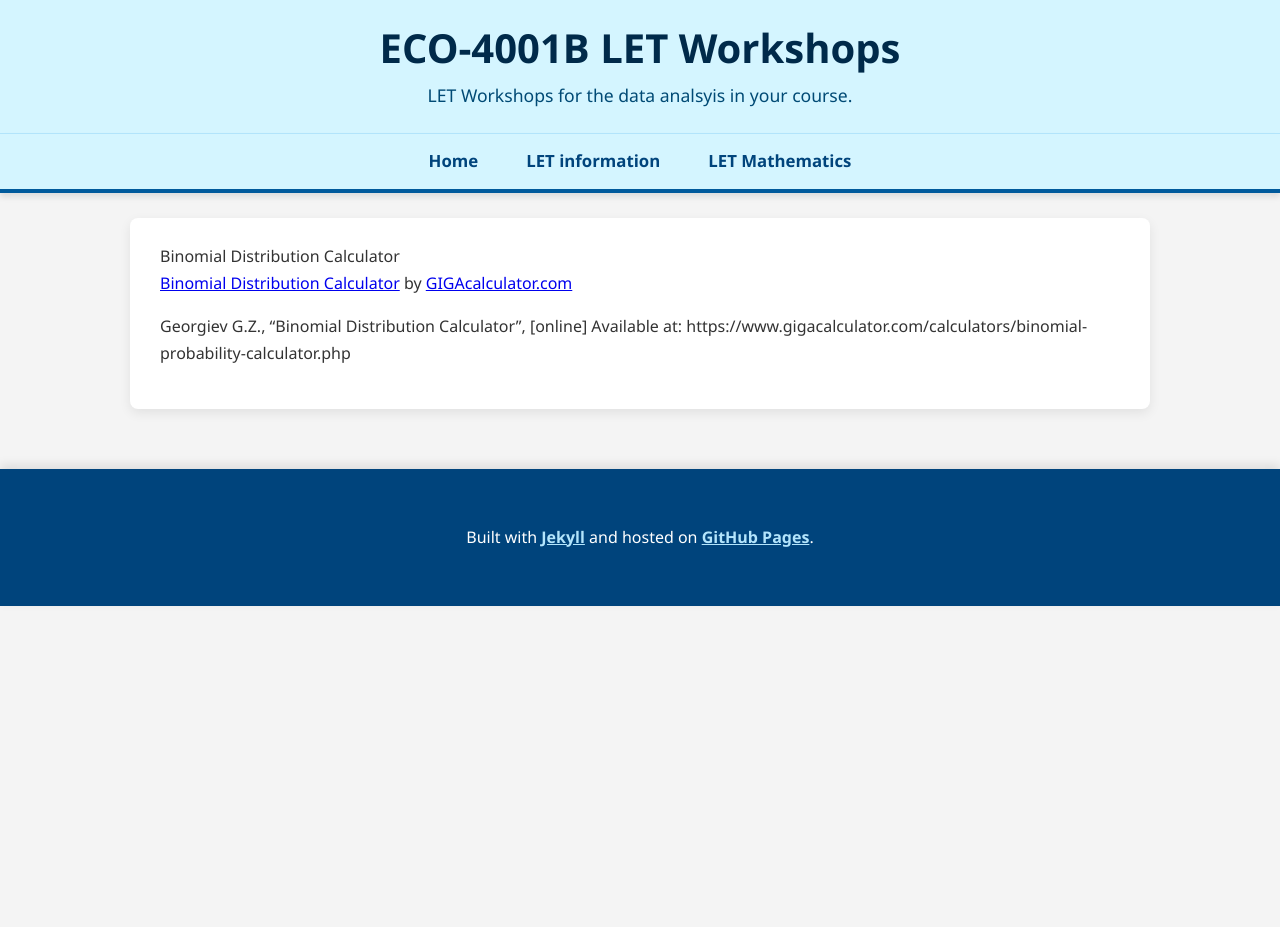
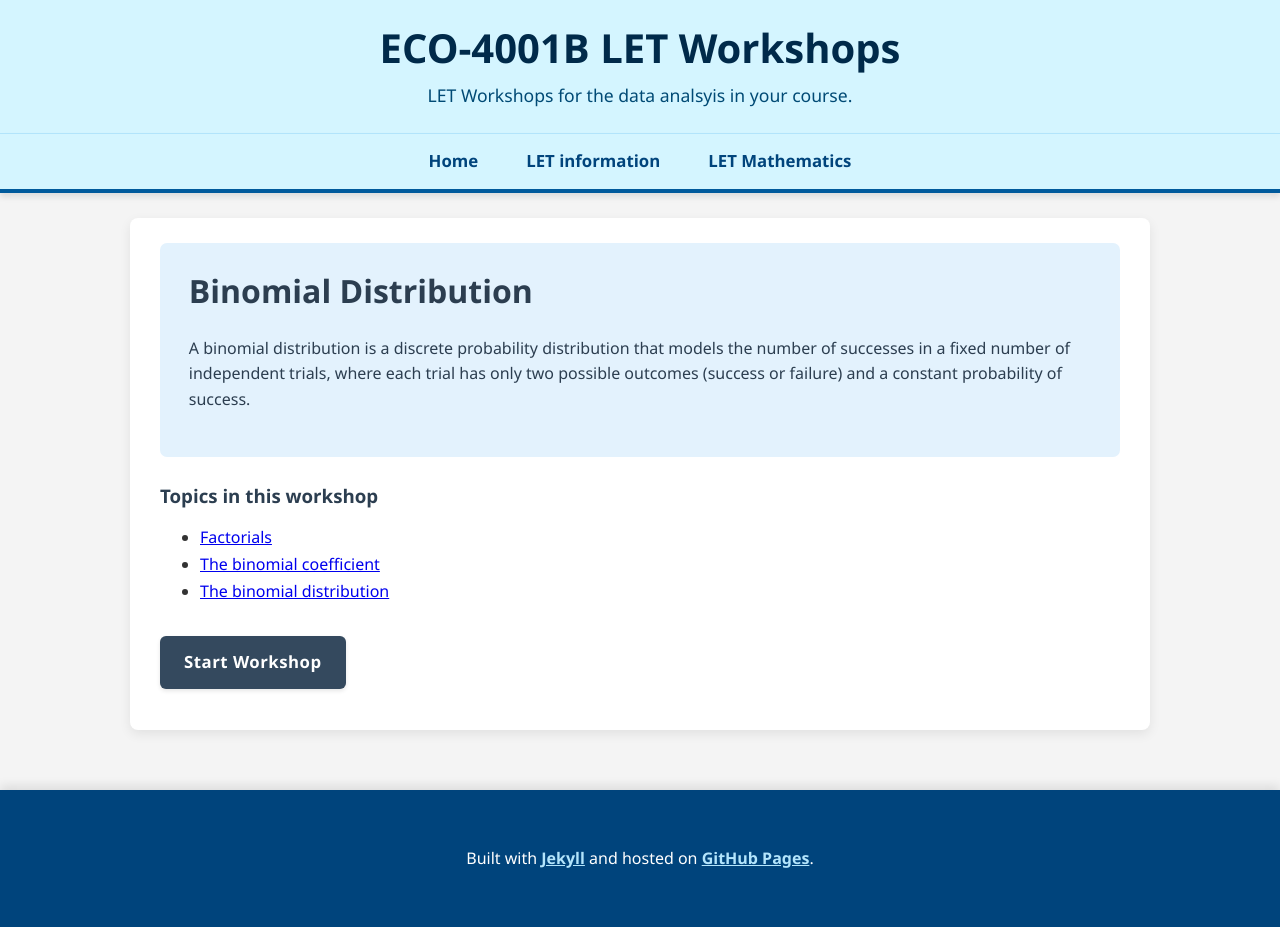
Before and after one commit to probe973/eco-4001b, a Jekyll site: the page built from binomial/index.md, in a window 1280 px wide. Built offline with Jekyll 4.4.1, drawn with Linux system fonts in a browser that asks for light colours; a script that is not in the unit is left out; before the commit the page ends 900 px from its top, so only the background shows below that.

Commit message:
Update index.md

```diff
--- a/binomial/index.md
+++ b/binomial/index.md
@@ -3,12 +3,18 @@ layout: default
 title: Binomial Distribution
 ---
 
-<div class="gigacalculator" data-tool="/calculators/binomial-probability-calculator.php" data-width="450">
-  <div class="gigacalctitle">Binomial Distribution Calculator</div>
-  <div class="gigacalcfooter">
-    <a href="https://www.gigacalculator.com/calculators/binomial-probability-calculator.php">Binomial Distribution Calculator</a> by <a class="gigacalclink" href="https://www.gigacalculator.com/">GIGAcalculator.com</a>
-  </div>
+<div class="explanation" markdown="1">
+
+# Binomial Distribution
+
+A binomial distribution is a discrete probability distribution that models the number of successes in a fixed number of independent trials, where each trial has only two possible outcomes (success or failure) and a constant probability of success.
+
 </div>
-<script defer src="https://cdn.gigacalculator.com/embed.min.js"></script>
 
-Georgiev G.Z., "Binomial Distribution Calculator", [online] Available at: https://www.gigacalculator.com/calculators/binomial-probability-calculator.php
+### Topics in this workshop
+
+* <a href="{{ "/binomial/01-factorial.html" | relative_url }}">Factorials</a>
+* <a href="{{ "/binomial/02-combinations.html" | relative_url }}">The binomial coefficient</a>
+* <a href="{{ "/binomial/03-probability.html" | relative_url }}">The binomial distribution</a>
+
+<a href="{{ "/binomial/01-factorial.html" | relative_url }}" class="btn btn-primary">Start Workshop</a>
```
